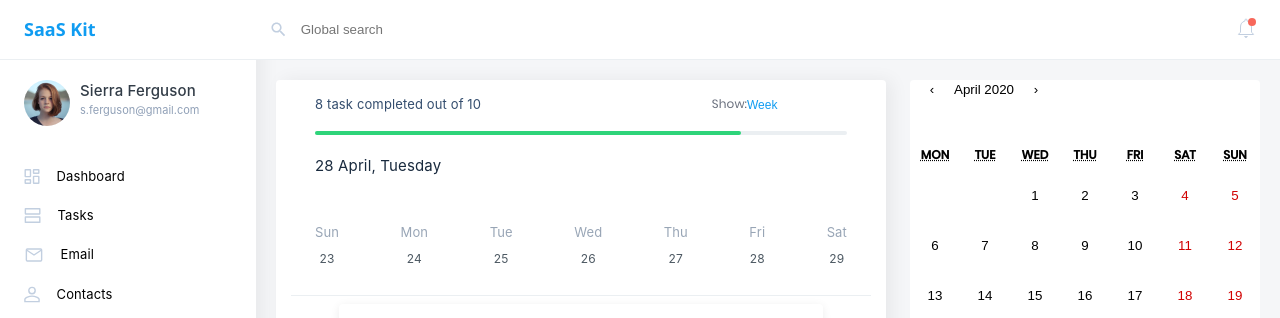
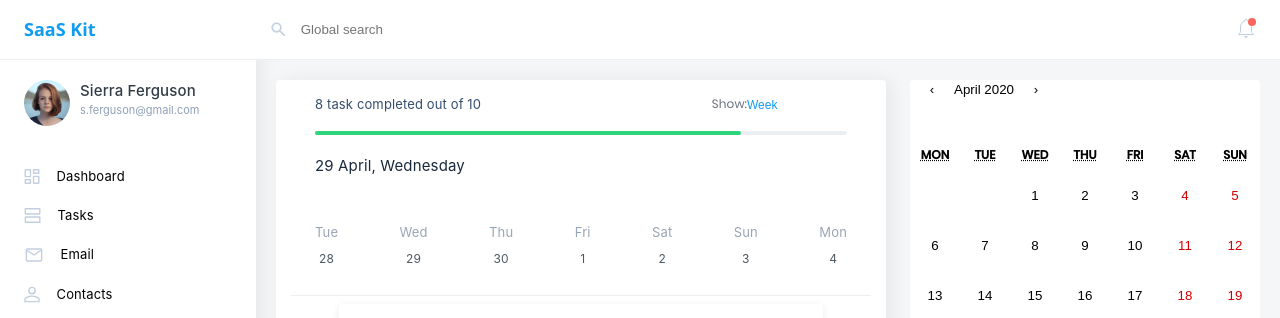
Before and after one commit to Alek-cpu/React_project, a React (Create React App) app: page /dashboard in a window 1280 px wide. Shown: the top 318 px of the page. Built offline with nearby package versions, Linux system fonts and the light colour scheme.

Commit message:
refactor

```diff
--- a/src/components/dashboard/calendar-week/CalendarWeek.jsx
+++ b/src/components/dashboard/calendar-week/CalendarWeek.jsx
@@ -7,39 +7,39 @@ export default function CalendarWeek() {
 
     const items = [
         {
-            nameDay: "Sun",
-            numberDay: "23"
+            nameDay: moment().format('ddd'),
+            numberDay: moment().format('D')
         },
         {
-            nameDay: "Mon",
-            numberDay: "24"
+            nameDay: moment().add(1, 'day').format('ddd'),
+            numberDay: moment().add(1, 'day').format('D')
         },
         {
-            nameDay: "Tue",
-            numberDay: "25"
+            nameDay: moment().add(2, 'day').format('ddd'),
+            numberDay: moment().add(2, 'day').format('D')
         },
         {
-            nameDay: "Wed",
-            numberDay: "26"
+            nameDay: moment().add(3, 'day').format('ddd'),
+            numberDay: moment().add(3, 'day').format('D')
         },
         {
-            nameDay: "Thu",
-            numberDay: "27"
+            nameDay: moment().add(4, 'day').format('ddd'),
+            numberDay: moment().add(4, 'day').format('D')
         },
         {
-            nameDay: "Fri",
-            numberDay: "28"
+            nameDay: moment().add(5, 'day').format('ddd'),
+            numberDay: moment().add(5, 'day').format('D')
         },
         {
-            nameDay: "Sat",
-            numberDay: "29"
+            nameDay: moment().add(6, 'day').format('ddd'),
+            numberDay: moment().add(6, 'day').format('D')
         },
     ]
 
 
     return (
         <div className="calendarWeek">
-            <div className="date">{moment().format('D MMMM, dddd')}</div>
+            <div className="date">{moment().add(1, 'day').format('D MMMM, dddd')}</div>
             <div className="daysWeek">
                 <Day
                     items={items}
```
